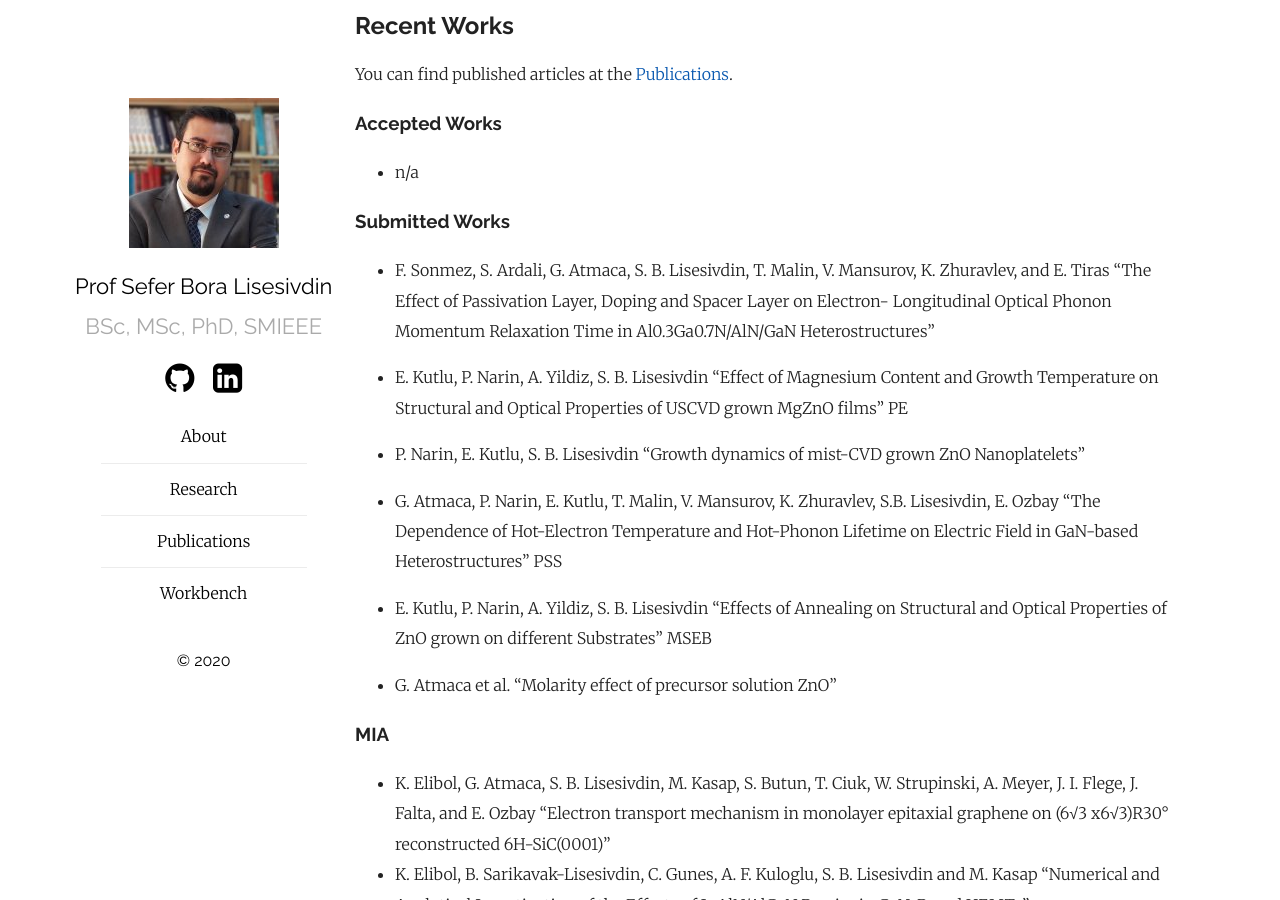
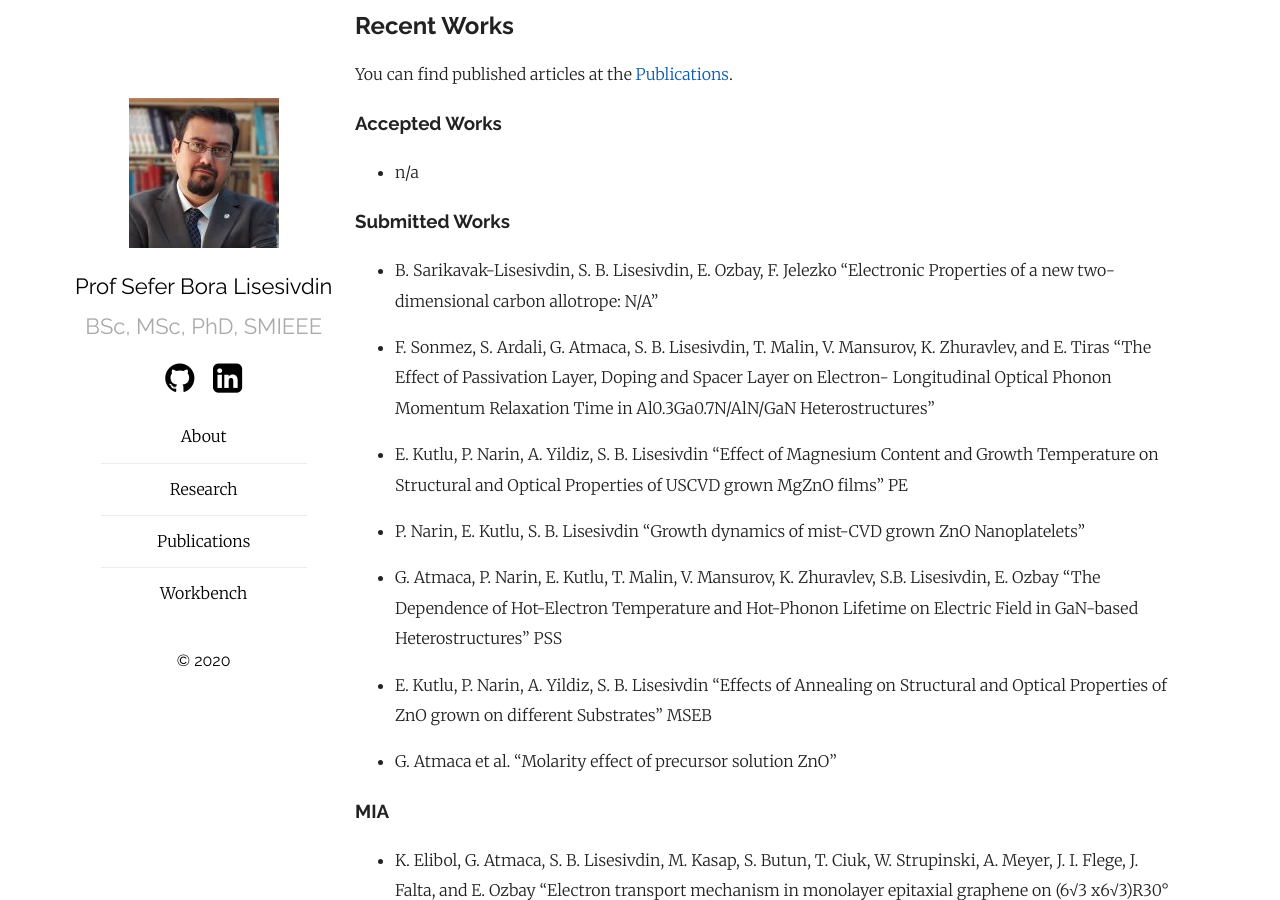
Before and after one commit to sblisesivdin/sblisesivdin.github.io, a Jekyll site: the page built from workbench.md, in a window 1280 px wide and 900 px high, scrolled down 602 px. Built offline with Jekyll 4.4.1, drawn with Linux system fonts in a browser that asks for light colours; our own code applies the rules of GitHub Pages for plain Markdown files.

Commit message:
Update workbench.md

```diff
--- a/workbench.md
+++ b/workbench.md
@@ -16,6 +16,8 @@ You can find published articles at the [Publications](publications.md).
 * n/a
 
 ### Submitted Works
+
+* B. Sarikavak-Lisesivdin, S. B. Lisesivdin, E. Ozbay, F. Jelezko "Electronic Properties of a new two-dimensional carbon allotrope: N/A"
 
 * F. Sonmez, S. Ardali, G. Atmaca, S. B. Lisesivdin, T. Malin, V. Mansurov, K. Zhuravlev, and E. Tiras "The Effect of Passivation Layer, Doping and Spacer Layer on Electron- Longitudinal Optical Phonon Momentum Relaxation Time in Al0.3Ga0.7N/AlN/GaN Heterostructures"
 
```
